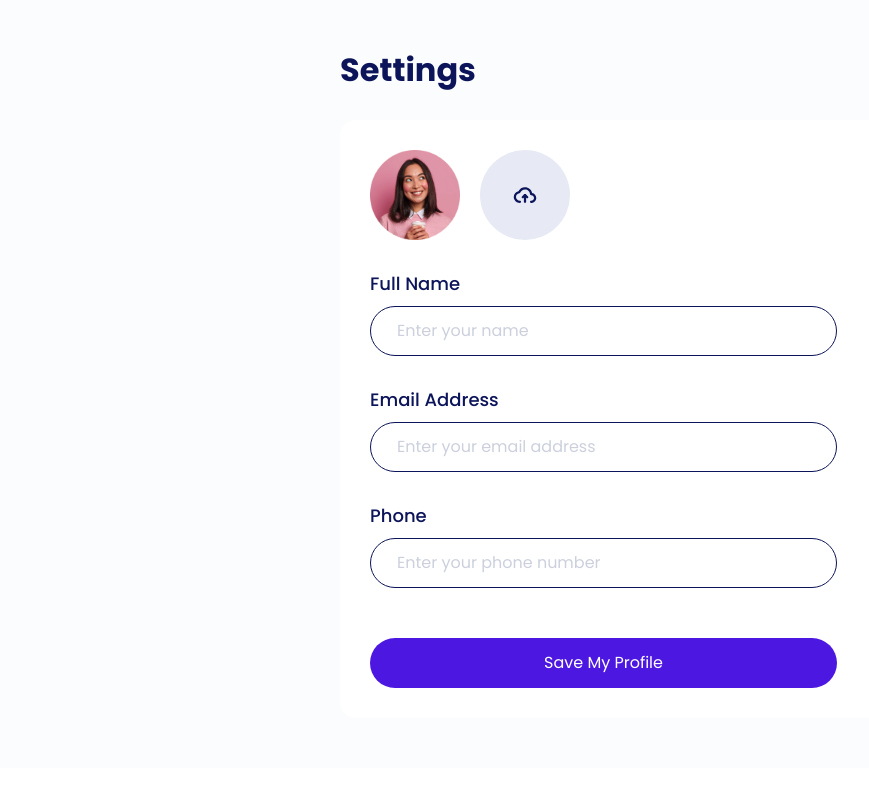
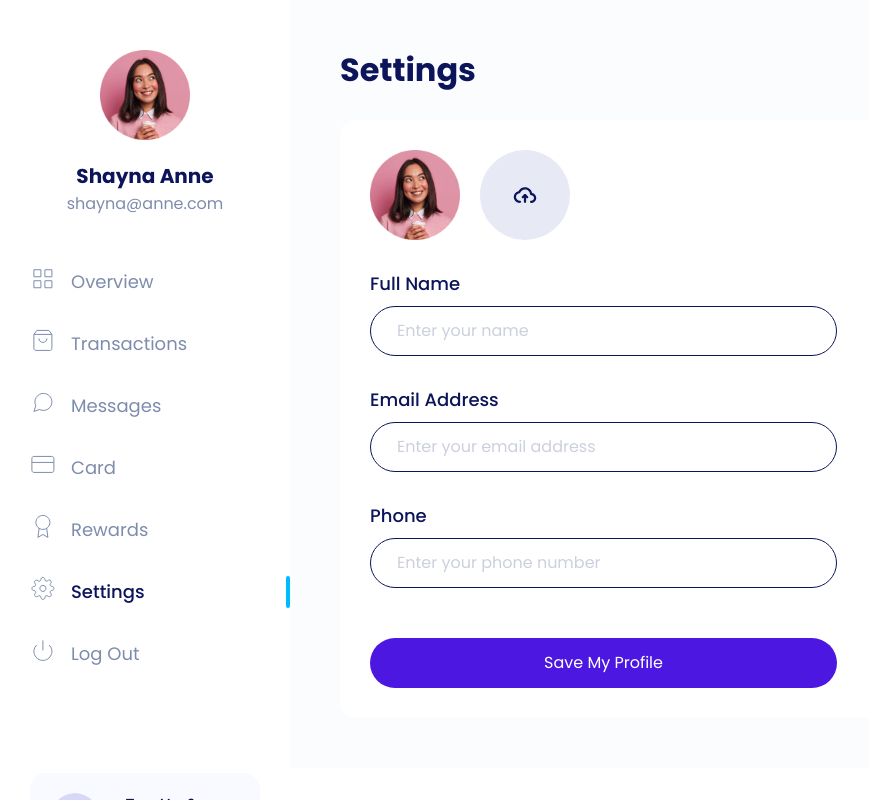
Before and after one commit to rmdhnprmd/4play, a Next.js app: page /member/edit-profile in a window 1280 px wide. Shown: the whole page, without its empty margins (0-869 px from the left). Built offline with nearby package versions, Linux system fonts and the light colour scheme.

Commit message:
refactor edit profile component

```diff
--- a/components/organisms/Sidebar/MenuItem.tsx
+++ b/components/organisms/Sidebar/MenuItem.tsx
@@ -1,5 +1,6 @@
 import cx from "classnames";
 import Image from "next/image";
+import Link from "next/link";
 
 interface MenuItemProps {
   title: string;
@@ -12,9 +13,10 @@
     | "ic-menu-setting"
     | "ic-menu-logout";
   active?: boolean;
+  href: string;
 }
 export default function MenuItem(props: Partial<MenuItemProps>) {
-  const { title, icon, active } = props;
+  const { title, icon, active, href = "/" } = props;
   const classItem = cx({
     item: true,
     "mb-30": true,
@@ -26,9 +28,9 @@
         <Image src={`/icon/${icon}.svg`} width={25} height={25} />
       </div>
       <p className="item-title m-0">
-        <a href="" className="text-lg text-decoration-none">
-          {title}
-        </a>
+        <Link href={href}>
+          <a className="text-lg text-decoration-none">{title}</a>
+        </Link>
       </p>
     </div>
   );
--- a/components/organisms/Sidebar/index.tsx
+++ b/components/organisms/Sidebar/index.tsx
@@ -2,19 +2,38 @@
 import Profile from "./Profile";
 import MenuItem from "./MenuItem";
 
-export default function Sidebar() {
+interface SidebarProps {
+  activeMenu: "overview" | "transactions" | "settings";
+}
+export default function Sidebar(props: SidebarProps) {
+  const { activeMenu } = props;
   return (
     <section className="sidebar">
       <div className="content pt-50 pb-30 ps-30">
         <Profile />
         <div className="menus">
-          <MenuItem active title="Overview" icon="ic-menu-overview" />
-          <MenuItem title="Transactions" icon="ic-menu-transaction" />
-          <MenuItem title="Messages" icon="ic-menu-message" />
-          <MenuItem title="Card" icon="ic-menu-card" />
-          <MenuItem title="Rewards" icon="ic-menu-reward" />
-          <MenuItem title="Settings" icon="ic-menu-setting" />
-          <MenuItem title="Log Out" icon="ic-menu-logout" />
+          <MenuItem
+            active={activeMenu === "overview"}
+            title="Overview"
+            icon="ic-menu-overview"
+            href="/member"
+          />
+          <MenuItem
+            active={activeMenu === "transactions"}
+            title="Transactions"
+            icon="ic-menu-transaction"
+            href="/member/transactions"
+          />
+          <MenuItem title="Messages" icon="ic-menu-message" href="/member" />
+          <MenuItem title="Card" icon="ic-menu-card" href="/member" />
+          <MenuItem title="Rewards" icon="ic-menu-reward" href="/member" />
+          <MenuItem
+            active={activeMenu === "settings"}
+            title="Settings"
+            icon="ic-menu-setting"
+            href="/member/edit-profile"
+          />
+          <MenuItem title="Log Out" icon="ic-menu-logout" href="/sign-in" />
         </div>
         <FooterSidebar />
       </div>
--- a/pages/member/edit-profile.tsx
+++ b/pages/member/edit-profile.tsx
@@ -1,6 +1,9 @@
+import Sidebar from "../../components/organisms/Sidebar";
+
 export default function EditProfile() {
   return (
     <section className="edit-profile overflow-auto">
+      <Sidebar activeMenu="settings" />
       <main className="main-wrapper">
         <div className="ps-lg-0">
           <h2 className="text-4xl fw-bold color-palette-1 mb-30">Settings</h2>
@@ -16,79 +19,17 @@
                     alt=""
                   />
                   <div className="avatar-overlay position-absolute top-0 d-flex justify-content-center align-items-center">
-                    <svg
+                    <img
+                      src="/icon/ic-avatar-overlay.svg"
                       width="24"
                       height="24"
-                      viewBox="0 0 24 24"
-                      fill="none"
-                      xmlns="http://www.w3.org/2000/svg"
-                    >
-                      <path
-                        d="M3 6H5H21"
-                        stroke="white"
-                        strokeWidth="2"
-                        strokeLinecap="round"
-                        strokeLinejoin="round"
-                      />
-                      <path
-                        d="M8 6V4C8 3.46957 8.21071 2.96086 8.58579 2.58579C8.96086 2.21071 9.46957 2 10 2H14C14.5304 2 15.0391 2.21071 15.4142 2.58579C15.7893 2.96086 16 3.46957 16 4V6M19 6V20C19 20.5304 18.7893 21.0391 18.4142 21.4142C18.0391 21.7893 17.5304 22 17 22H7C6.46957 22 5.96086 21.7893 5.58579 21.4142C5.21071 21.0391 5 20.5304 5 20V6H19Z"
-                        stroke="white"
-                        strokeWidth="2"
-                        strokeLinecap="round"
-                        strokeLinejoin="round"
-                      />
-                      <path
-                        d="M14 11V17"
-                        stroke="white"
-                        strokeWidth="2"
-                        strokeLinecap="round"
-                        strokeLinejoin="round"
-                      />
-                      <path
-                        d="M10 11V17"
-                        stroke="white"
-                        strokeWidth="2"
-                        strokeLinecap="round"
-                        strokeLinejoin="round"
-                      />
-                    </svg>
+                      alt=""
+                    />
                   </div>
                 </div>
                 <div className="image-upload">
                   <label htmlFor="avatar">
-                    <svg
-                      width="90"
-                      height="90"
-                      viewBox="0 0 90 90"
-                      fill="none"
-                      xmlns="http://www.w3.org/2000/svg"
-                    >
-                      <circle cx="45" cy="45" r="45" fill="#E7EAF5" />
-                      <path
-                        fillRule="evenodd"
-                        clipRule="evenodd"
-                        d="M45 39.375C42.7981 39.375 40.9679 40.7216 40.3127 42.5332C40.1693 42.9297 39.8162 43.2128 39.398 43.2665C37.4362 43.5183 36 45.1013 36 46.9286C36 48.919 37.7105 50.625 39.9375 50.625C40.5588 50.625 41.0625 51.1287 41.0625 51.75C41.0625 52.3713 40.5588 52.875 39.9375 52.875C36.5726 52.875 33.75 50.2638 33.75 46.9286C33.75 44.0997 35.7853 41.7878 38.4536 41.1547C39.5996 38.7573 42.1173 37.125 45 37.125C48.5711 37.125 51.6055 39.6452 52.1224 43.0137C54.4461 43.4763 56.25 45.4474 56.25 47.8929C56.25 50.6955 53.8807 52.875 51.075 52.875C50.4537 52.875 49.95 52.3713 49.95 51.75C49.95 51.1287 50.4537 50.625 51.075 50.625C52.7428 50.625 54 49.3507 54 47.8929C54 46.435 52.7428 45.1607 51.075 45.1607C50.4537 45.1607 49.95 44.657 49.95 44.0357C49.95 41.5128 47.7862 39.375 45 39.375Z"
-                        fill="#0C145A"
-                      />
-                      <path
-                        fillRule="evenodd"
-                        clipRule="evenodd"
-                        d="M45 52.875C44.3787 52.875 43.875 52.3713 43.875 51.75V45C43.875 44.3787 44.3787 43.875 45 43.875C45.6213 43.875 46.125 44.3787 46.125 45V51.75C46.125 52.3713 45.6213 52.875 45 52.875Z"
-                        fill="#0C145A"
-                      />
-                      <path
-                        fillRule="evenodd"
-                        clipRule="evenodd"
-                        d="M41.9545 48.0455C41.5152 47.6062 41.5152 46.8938 41.9545 46.4545L44.2045 44.2045C44.6438 43.7652 45.3562 43.7652 45.7955 44.2045C46.2348 44.6438 46.2348 45.3562 45.7955 45.7955L43.5455 48.0455C43.1062 48.4848 42.3938 48.4848 41.9545 48.0455Z"
-                        fill="#0C145A"
-                      />
-                      <path
-                        fillRule="evenodd"
-                        clipRule="evenodd"
-                        d="M44.2045 44.2045C44.6438 43.7652 45.3562 43.7652 45.7955 44.2045L48.0455 46.4545C48.4848 46.8938 48.4848 47.6062 48.0455 48.0455C47.6062 48.4848 46.8938 48.4848 46.4545 48.0455L44.2045 45.7955C43.7652 45.3562 43.7652 44.6438 44.2045 44.2045Z"
-                        fill="#0C145A"
-                      />
-                    </svg>
+                    <img src="/icon/upload.svg" width="90" height="90" alt="" />
                   </label>
                   <input
                     id="avatar"
@@ -98,6 +39,7 @@
                   />
                 </div>
               </div>
+
               <div className="pt-30">
                 <label
                   htmlFor="name"
--- a/pages/member/index.tsx
+++ b/pages/member/index.tsx
@@ -4,7 +4,7 @@
 export default function Member() {
   return (
     <section className="overview overflow-auto">
-      <Sidebar />
+      <Sidebar activeMenu="overview" />
       <OverviewContent />
     </section>
   );
```
Also changed, not shown: components/atoms/Input/index.tsx (added, +25 -0 lines), public/icon/ic-avatar-overlay.svg (added).
